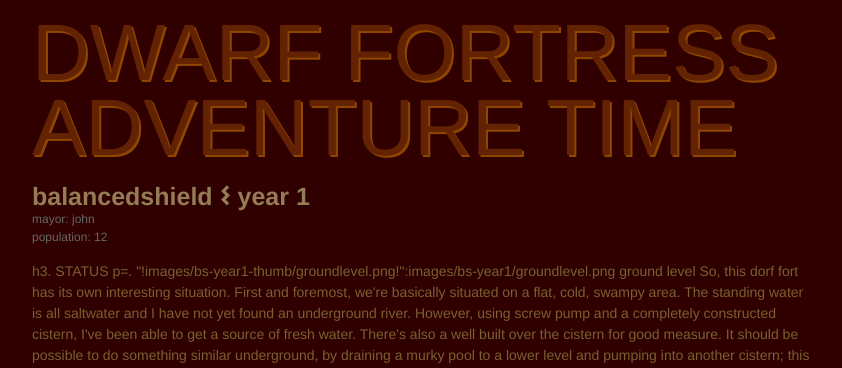
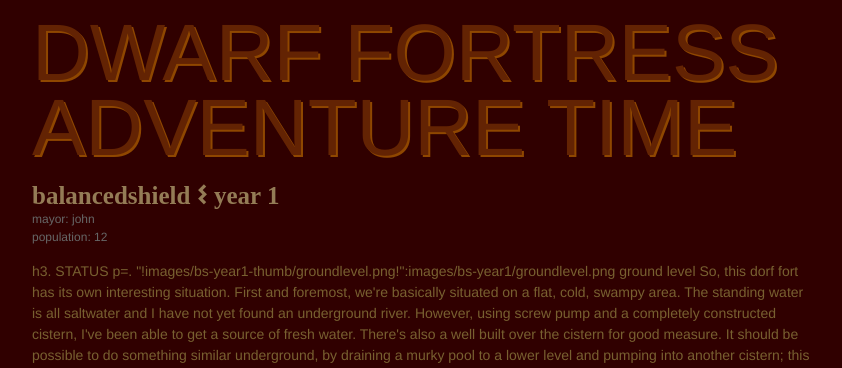
Before and after one commit to qrush/dfat, a Jekyll site: the page built from index.html, in a window 1280 px wide. Shown: the top 368 px of the page, without its empty margins (138-980 px from the left). Built offline with Jekyll 4.4.1, drawn with Linux system fonts in a browser that asks for light colours.

Commit message:
moar typekit

```diff
--- a/css/screen.css
+++ b/css/screen.css
@@ -82,11 +82,13 @@
 h2 {
   font-size: 25px;
   line-height: 22px;
+  font-family: "legitima-1","legitima-2",serif;
 }
 
 h3 {
   font-size: 20px;
   line-height: 22px;
+  font-family: "legitima-1","legitima-2",serif;
 }
 
 li { margin-bottom: 4px; }
```
